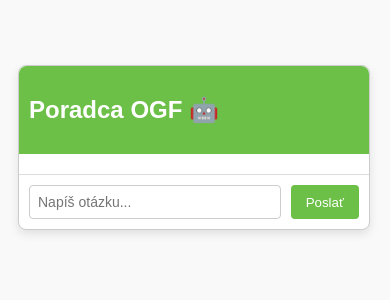
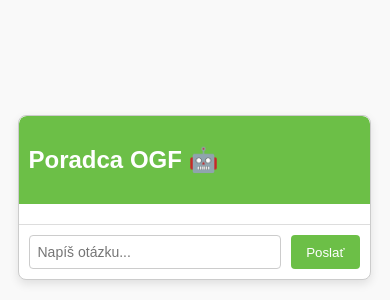
Before and after one commit to branogf/ogf-ai-poradca, a plain HTML site: page index.html in a window 390 px wide. Shown: the part 544-844 px from the top of the page. Drawn offline with Linux system fonts and the light colour scheme.

Commit message:
Update styles.css

```diff
--- a/styles.css
+++ b/styles.css
@@ -10,14 +10,25 @@ body {
   bottom: 70px;
   right: 20px;
   width: 350px;
-  background-color: #fff; /* biele pozadie */
+  max-height: 400px;
+  background-color: #fff;
   border: 1px solid #ccc;
   border-radius: 8px;
   box-shadow: 0 4px 10px rgba(0,0,0,0.1);
   display: flex;
   flex-direction: column;
-  max-height: 400px;
+  overflow: hidden;
+  z-index: 10000; /* aby bol nad všetkým */
 }
+
+/* Pridáme max-width a max-height, aby sa okno nevyťahovalo mimo */
+@media (max-width: 400px) {
+  #chat-container {
+    width: 90vw; /* šírka 90% viewportu na mobiloch */
+    max-height: 70vh; /* max výška 70% viewportu */
+    right: 5vw; /* odsadenie od pravého okraja */
+    bottom: 20px; /* odsadenie od spodného okraja */
+  }
 
 #chat-header {
   background-color: #6CBF47;
```
